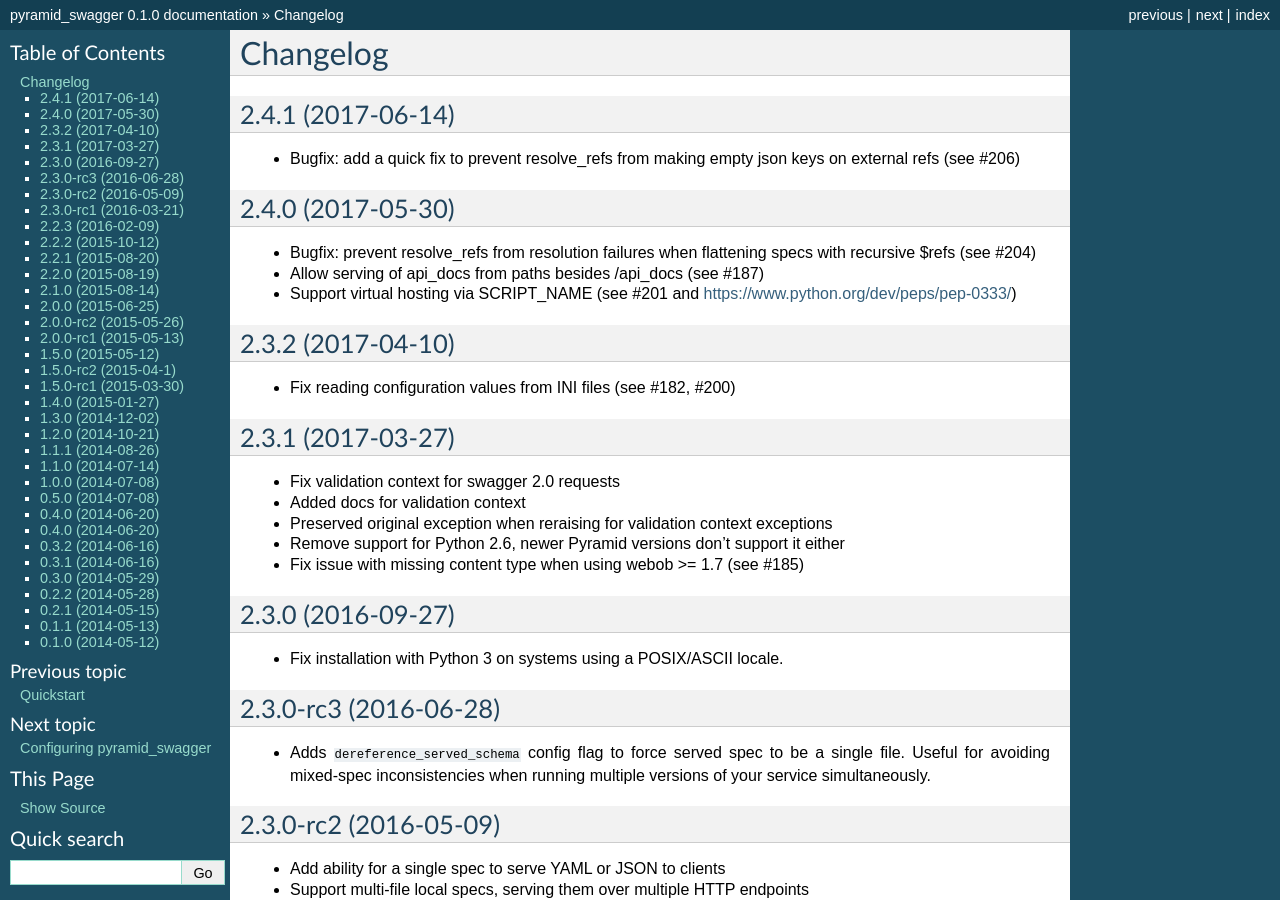
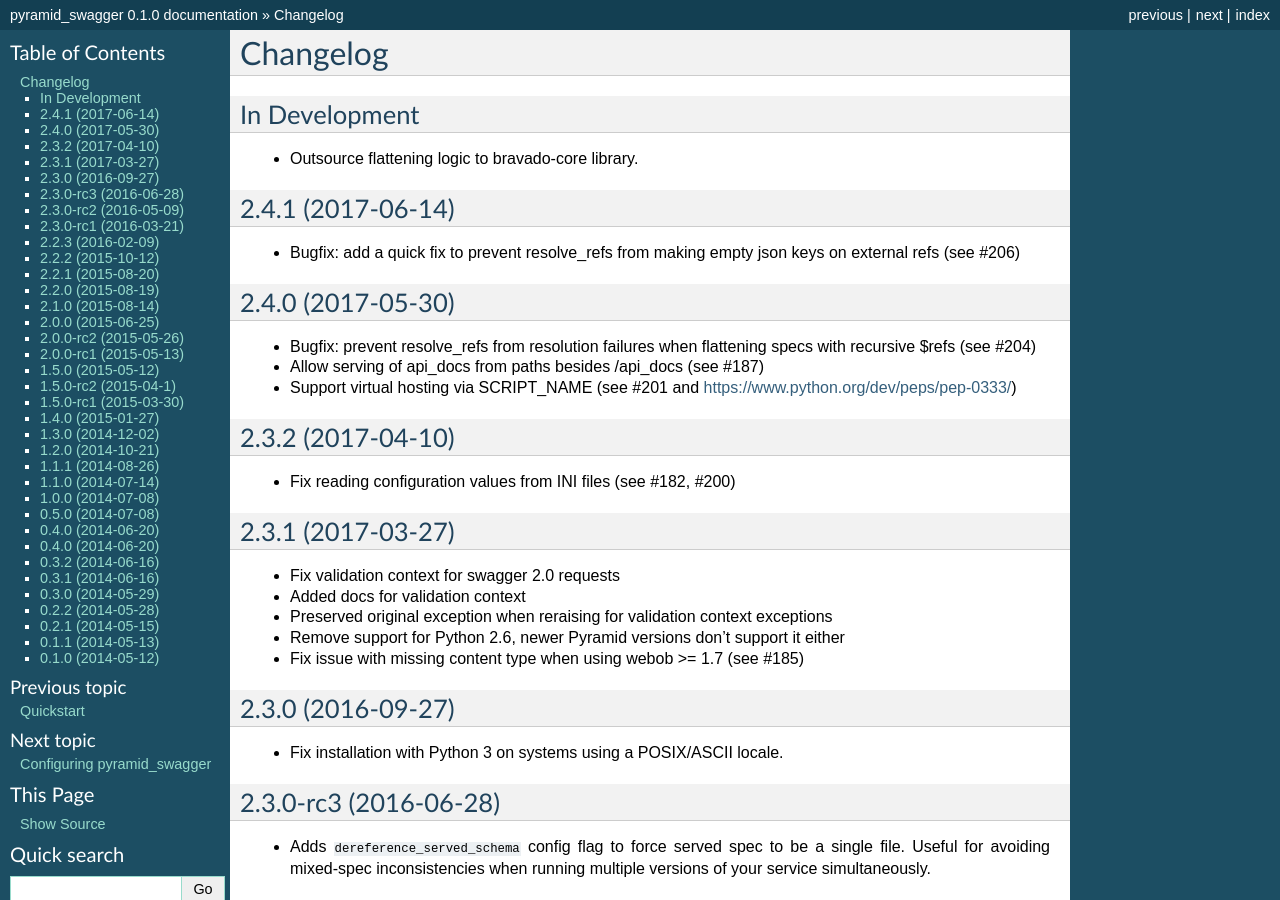
Before and after one commit to Yelp/pyramid_swagger, a Sphinx documentation site: the page built from docs/changelog.rst, in a window 1280 px wide and 900 px high. Built offline with Sphinx 7.4.7, drawn with Linux system fonts in a browser that asks for light colours.

Commit message:
Changelog entry for PR #214

```diff
--- a/docs/changelog.rst
+++ b/docs/changelog.rst
@@ -1,6 +1,9 @@
 Changelog
 =========
 
+In Development
+++++++++++++++++++++++++++
+* Outsource flattening logic to bravado-core library.
 
 2.4.1 (2017-06-14)
 ++++++++++++++++++++++++++
```
